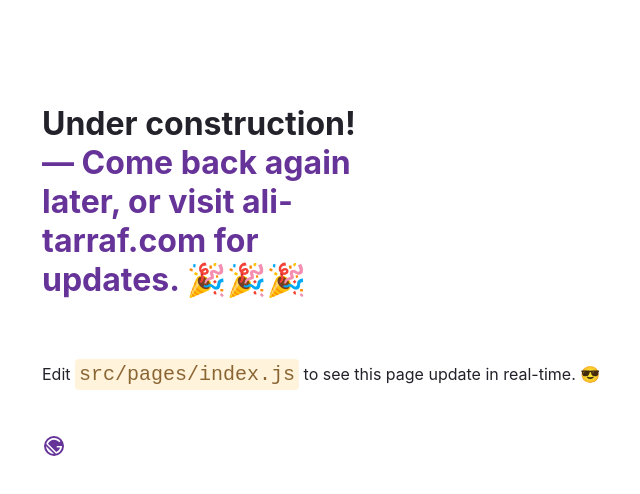
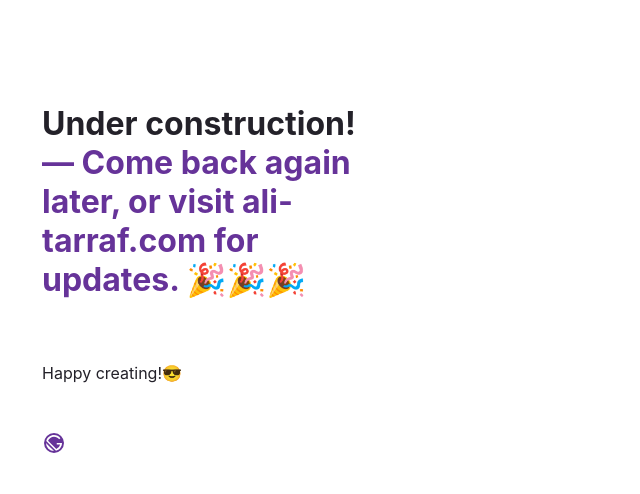
Before and after one commit to alitarraf/test_gatsby, a Gatsby site: page / in a window 1280 px wide. Shown: the whole page, without its empty margins (62-702 px from the left). Built offline with nearby package versions, Linux system fonts and the light colour scheme; Gatsby itself is replaced by a stand-in of ours.

Commit message:
happy creating

```diff
--- a/src/pages/index.js
+++ b/src/pages/index.js
@@ -139,8 +139,7 @@ const IndexPage = () => {
         </span>
       </h1>
       <p style={paragraphStyles}>
-        Edit <code style={codeStyles}>src/pages/index.js</code> to see this page
-        update in real-time.{" "}
+        Happy creating!
         <span role="img" aria-label="Sunglasses smiley emoji">
           😎
         </span>
```
